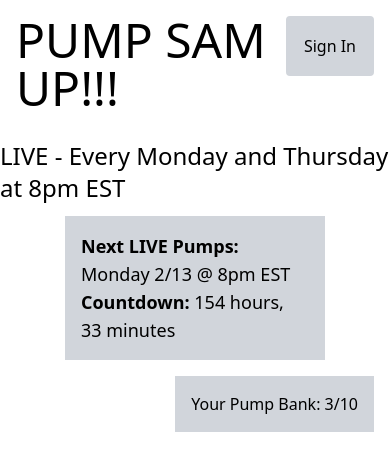
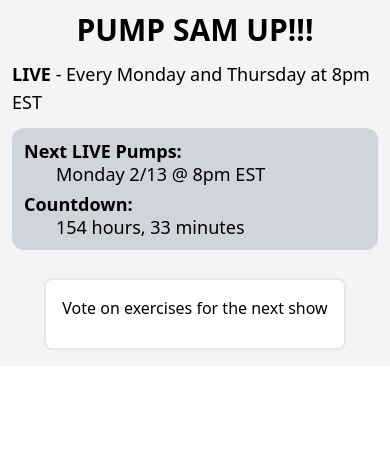
Before and after one commit to Coronus117/PumpSamUp, a Next.js app: page / in a window 390 px wide. Shown: the top 470 px of the page. Built offline with nearby package versions, Linux system fonts and the light colour scheme.

Commit message:
Formatting for mobile

```diff
--- a/components/layout/layout.js
+++ b/components/layout/layout.js
@@ -4,10 +4,10 @@ import MainHeader from "./main-header";
 
 function Layout(props) {
   return (
-    <Fragment>
+    <div className="bg-gray-100 container mx-auto">
       <MainHeader />
       <main>{props.children}</main>
-    </Fragment>
+    </div>
   );
 }
 
--- a/components/layout/main-header.js
+++ b/components/layout/main-header.js
@@ -3,15 +3,20 @@ import NextPump from "../next-pump/next-pump";
 
 function MainHeader() {
   return (
-    <header className="space-y-3">
+    <header className="space-y-3 p-3">
       <div className="flex justify-center">
-        <div className="flex items-center p-4 text-5xl">PUMP SAM UP!!!</div>
-        <div className="absolute top-4 right-4 flex items-center">
+        <div className="flex items-center font-extrabold text-3xl lg:text-5xl">
+          PUMP SAM UP!!!
+        </div>
+        {/* <div className="absolute top-4 right-4 flex items-center">
           <Button>Sign In</Button>
-        </div>
+        </div> */}
       </div>
-      <div className="flex justify-center text-2xl">
-        LIVE - Every Monday and Thursday at 8pm EST
+      <div className="flex justify-center text-lg lg:text-2xl">
+        <p>
+          <span className="font-bold">LIVE</span> - Every Monday and Thursday at
+          8pm EST
+        </p>
       </div>
       <div>
         <NextPump />
--- a/components/next-pump/next-pump.js
+++ b/components/next-pump/next-pump.js
@@ -3,14 +3,14 @@ import React from "react";
 const NextPump = () => {
   return (
     <div className="flex justify-center">
-      <div className="text-lg w-2/3 bg-gray-300 p-4">
-        <div>
-          <span className="font-bold">Next LIVE Pumps: </span>
-          <span>Monday 2/13 @ 8pm EST</span>
+      <div className="text-lg w-full lg:w-2/3 bg-gray-300 p-3 rounded-xl space-y-2 leading-tight">
+        <div className="flex flex-col lg:flex-row">
+          <div className="font-bold">Next LIVE Pumps: </div>
+          <div className="pl-8 lg:pl-1">Monday 2/13 @ 8pm EST</div>
         </div>
-        <div>
-          <span className="font-bold">Countdown: </span>
-          <span>154 hours, 33 minutes</span>
+        <div className="flex flex-col lg:flex-row">
+          <div className="font-bold">Countdown: </div>
+          <div className="pl-8 lg:pl-1">154 hours, 33 minutes</div>
         </div>
       </div>
     </div>
--- a/components/pump-vote-bar/exercise-vote.js
+++ b/components/pump-vote-bar/exercise-vote.js
@@ -3,10 +3,12 @@ import PumpVoteButton from "./pump-vote-button";
 
 const ExerciseVote = ({ exercise }) => {
   return (
-    <div className="flex flex-col items-center">
+    <div className="flex flex-col items-center bg-white rounded-xl p-4 border-2 border-gray-400">
       <div>{exercise.name}</div>
       <div className="text-5xl">10</div>
-      <PumpVoteButton />
+      <div className="mt-3">
+        <PumpVoteButton />
+      </div>
     </div>
   );
 };
--- a/components/pump-vote-bar/pump-vote-bar.js
+++ b/components/pump-vote-bar/pump-vote-bar.js
@@ -6,12 +6,15 @@ const PumpVoteBar = () => {
   const currentExRoutine = getCurrentExerciseRoutine();
   console.log("currentExRoutine ", currentExRoutine);
   return (
-    <div className="flex space-x-4">
-      {currentExRoutine &&
-        currentExRoutine.map((ex) => {
-          let exerciseData = getFilteredExercise(ex);
-          return <ExerciseVote key={ex} exercise={exerciseData} />;
-        })}
+    <div className="bg-white rounded-lg p-4 border-2 border-gray-200 space-y-3">
+      <div>Vote on exercises for the next show</div>
+      <div className="flex flex-wrap gap-4 justify-center lg:space-x-4 lg:flex-row lg:gap-0">
+        {currentExRoutine &&
+          currentExRoutine.map((ex) => {
+            let exerciseData = getFilteredExercise(ex);
+            return <ExerciseVote key={ex} exercise={exerciseData} />;
+          })}
+      </div>
     </div>
   );
 };
--- a/components/ui/button.js
+++ b/components/ui/button.js
@@ -2,7 +2,7 @@ import React from "react";
 
 const Button = ({ children }) => {
   return (
-    <div className="bg-gray-300 p-4 rounded border-2 select-none border-gray-300 hover:bg-gray-400 active:bg-white">
+    <div className="bg-gray-300 p-4 rounded border-2 select-none border-gray-300 hover:bg-gray-400 active:bg-white rounded-md">
       {children}
     </div>
   );
--- a/pages/index.js
+++ b/pages/index.js
@@ -5,7 +5,7 @@ import PumpVoteBar from "@/components/pump-vote-bar/pump-vote-bar";
 export default function Home() {
   return (
     <div className="p-4">
-      <PumpBank />
+      {/* <PumpBank /> */}
       <div className="flex justify-center">
         <PumpVoteBar />
       </div>
```
